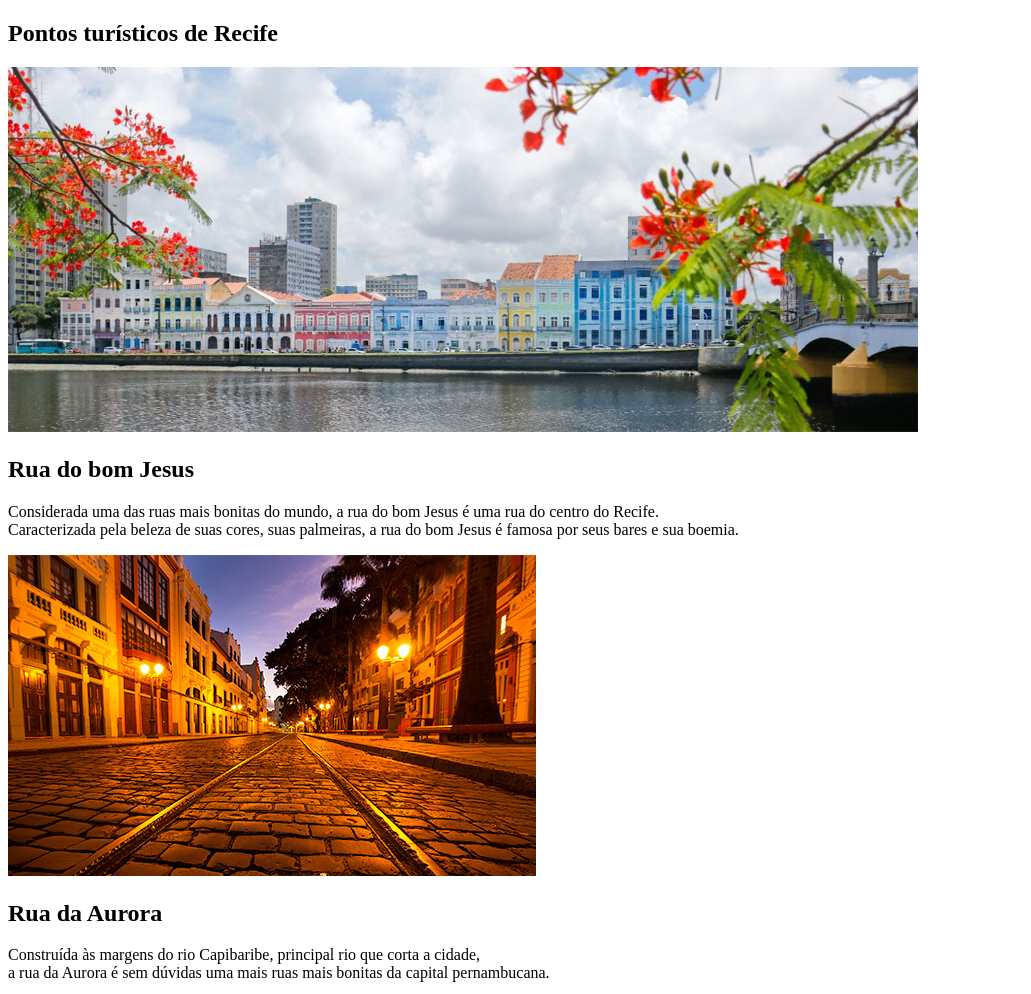
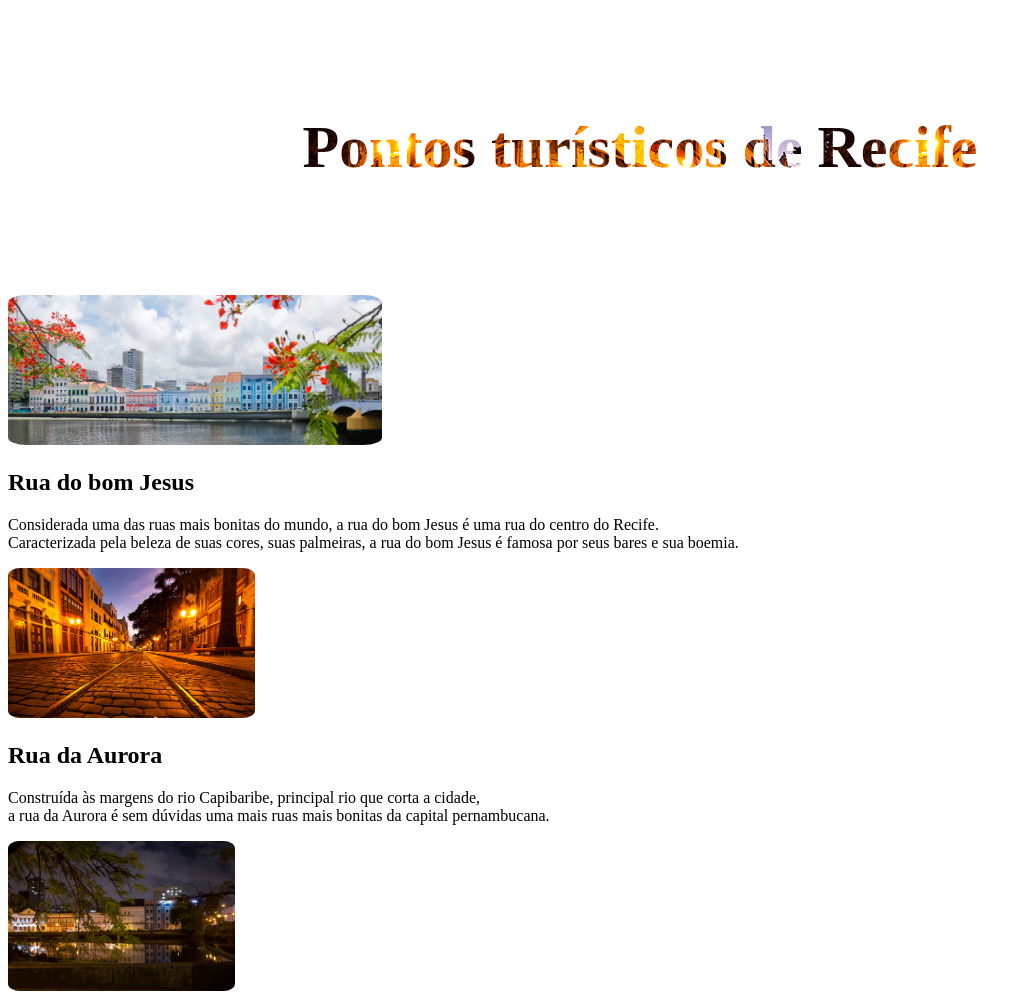
Before and after one commit to cairomatheus10/Atividades_proz, a plain HTML site: page index.html in a window 1280 px wide. Shown: the top 994 px of the page, without its empty margins (0-1031 px from the left). Drawn offline with Linux system fonts and the light colour scheme.

Commit message:
Atualização de código com css

```diff
--- a/index.html
+++ b/index.html
@@ -3,12 +3,13 @@
 <head>
     <meta charset="UTF-8">
     <meta name="viewport" content="width=device-width, initial-scale=1.0">
+    <link rel="stylesheet" type="text/css" href="style.css" media="screen" />
     <title>Pontos turísticos de Recife</title>
 </head>
 <body background="./img/background_blue_blue.png">
 
     <section>
-    <h1>Pontos turísticos de Recife</h1>
+        <h1 class="h1">Pontos turísticos de Recife</h1>
         <img src="./img/rua_aurora.jpg"/>
         <div>
             <h2>Rua do bom Jesus</h2>
@@ -27,18 +28,5 @@
         </div>
 
     </section>
-
-
-
-
-
-
-
-
-
-
-
-
-
 </body>
 </html>
--- /dev/null
+++ b/style.css
@@ -0,0 +1,17 @@
+.h1 {
+    background: url(./img/rua_bom_jesus.jpg);
+    -webkit-background-clip: text;
+    background-clip: text;
+    color: transparent;
+    text-align: center;
+    padding: 5%;
+    font-size: 60px;
+}
+
+img {
+    border-radius: 5%;
+    max-width: 400px;
+    max-height: 150px;
+    width: auto;
+    height: auto;
+}
```
Lines whose indentation alone changed are shown as unchanged.
